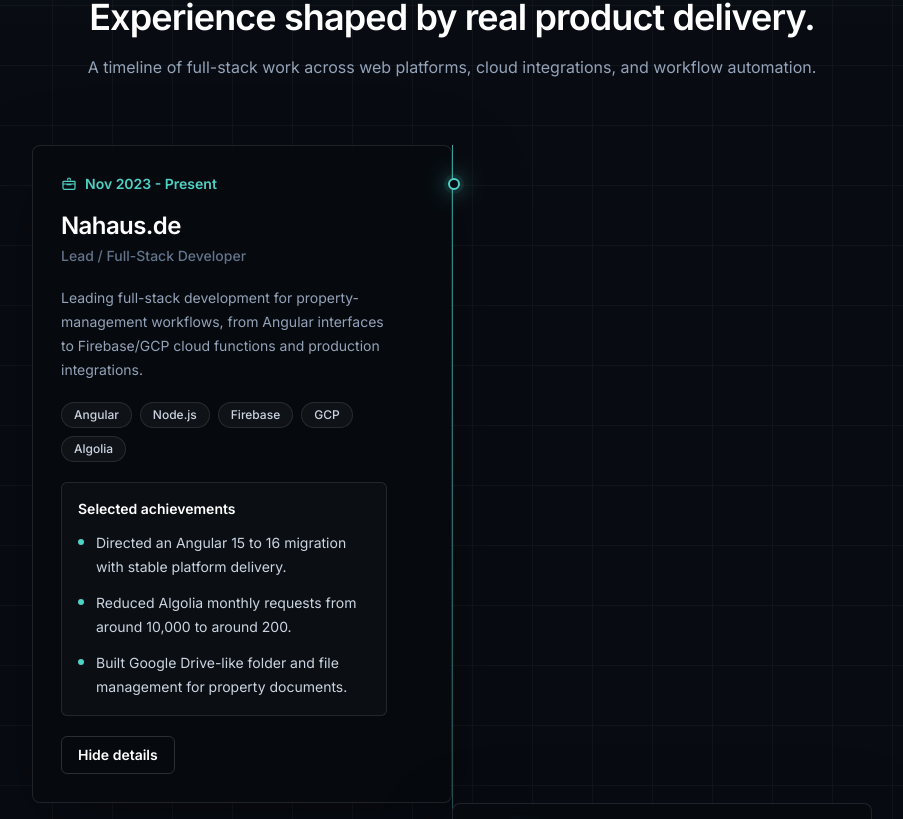
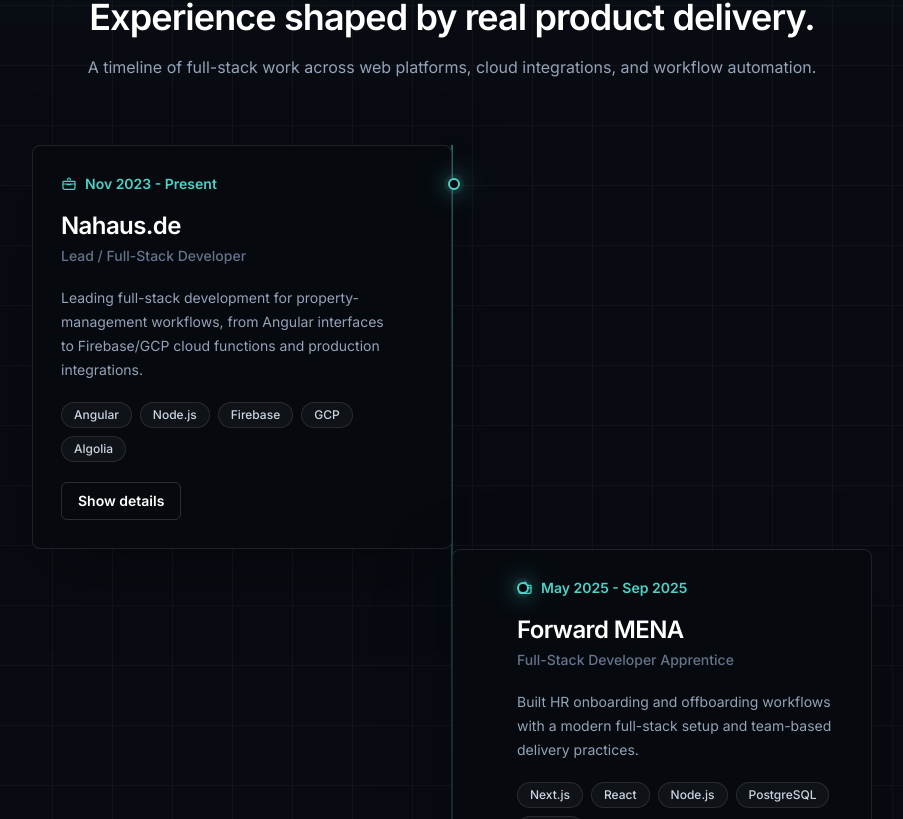
Before and after one commit to rambarada/portfolio-website, a Next.js app: page / in a window 1280 px wide. Shown: the part 2321-3140 px from the top of the page, without its empty margins (188-1091 px from the left). Built offline with nearby package versions, Linux system fonts and the light colour scheme.

Commit message:
fix: collapse experience details by default

```diff
--- a/components/sections/ExperienceTimeline.tsx
+++ b/components/sections/ExperienceTimeline.tsx
@@ -97,7 +97,7 @@
 }
 
 export function ExperienceTimeline() {
-  const [expandedIndex, setExpandedIndex] = useState<number | null>(0);
+  const [expandedIndex, setExpandedIndex] = useState<number | null>(null);
 
   return (
     <section
@@ -122,7 +122,8 @@
         </div>
 
         <div className="relative">
-          <div className="absolute left-2 top-0 h-full w-px bg-gradient-to-b from-accent/80 via-accent/35 to-transparent lg:left-1/2" />
+          <div className="absolute left-2 top-0 h-full w-px bg-gradient-to-b from-accent/80 via-accent/35 to-transparent lg:hidden" />
+          <div className="absolute left-1/2 top-0 hidden h-full w-px -translate-x-1/2 bg-gradient-to-b from-accent/90 via-accent/45 to-transparent shadow-[0_0_18px_rgba(79,209,197,.25)] lg:block" />
           <div className="space-y-10 lg:space-y-0">
             {experiences.map((item, index) => (
               <ExperienceCard
```
